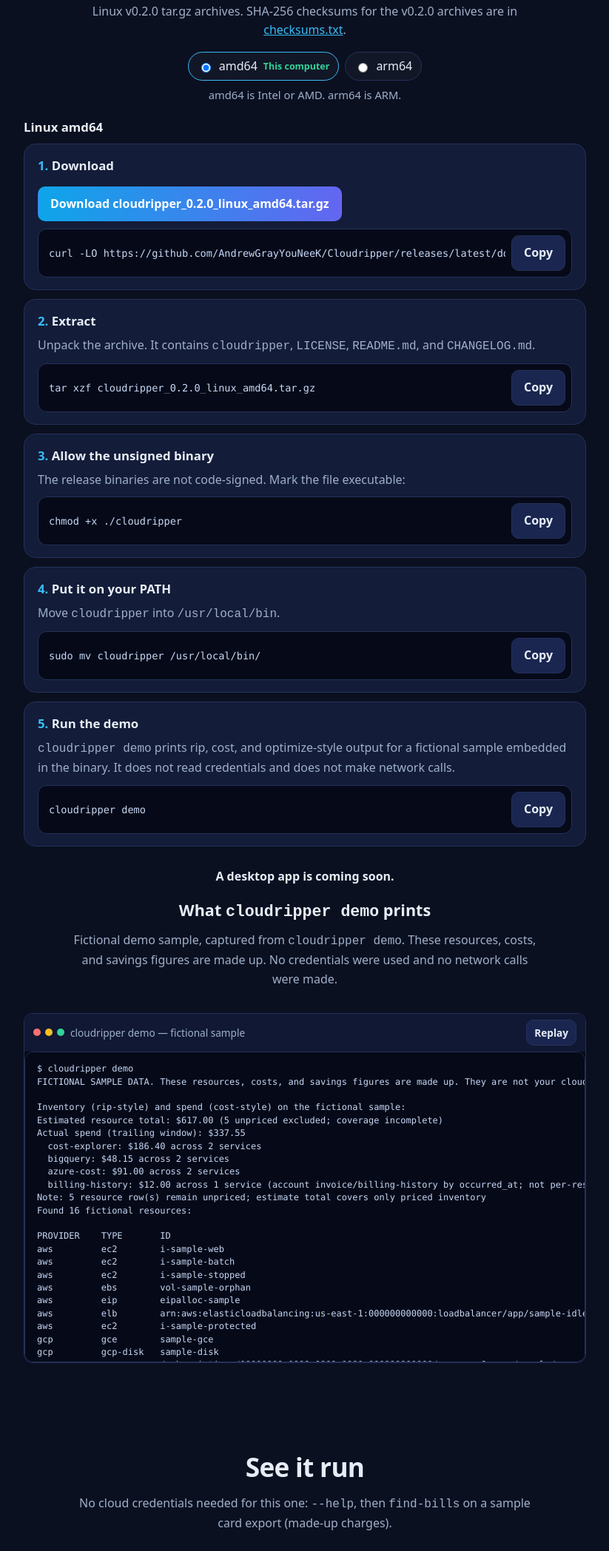
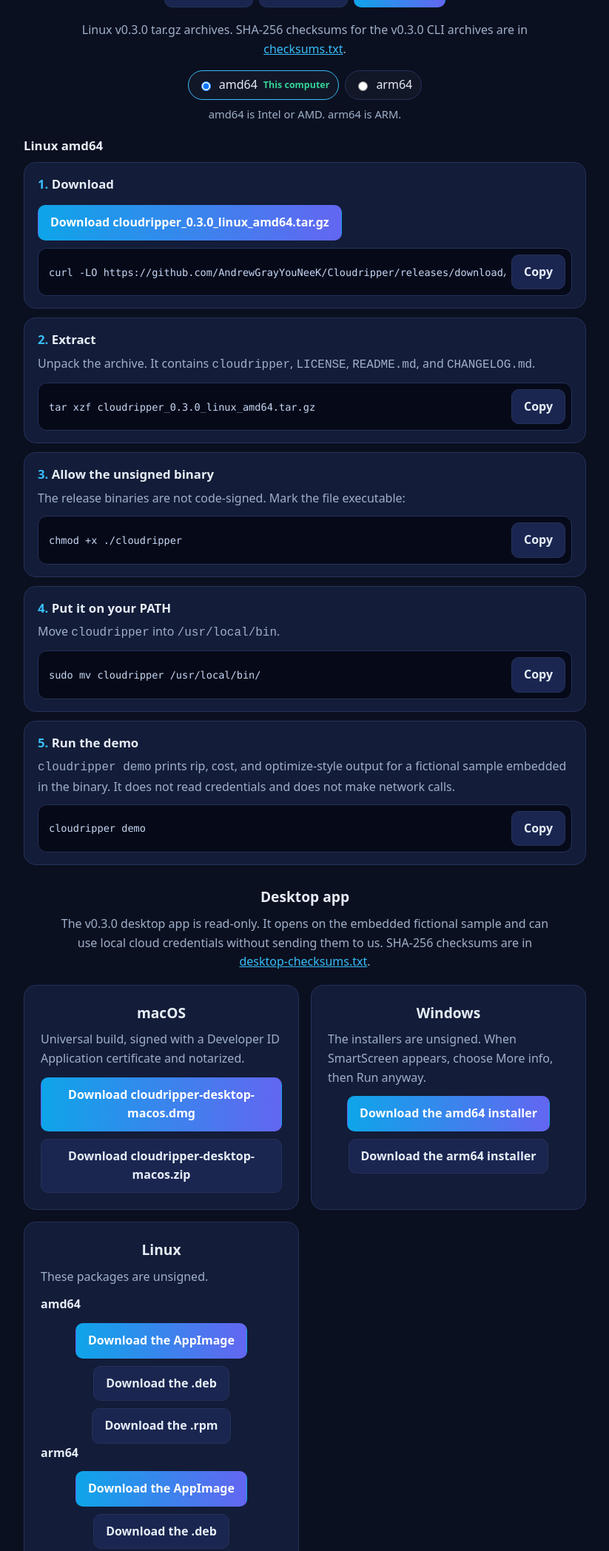
Before and after one commit to AndrewGrayYouNeeK/Cloudripper, a website: page site/public/index.html in a window 1280 px wide. Shown: the part 1448-3544 px from the top of the page at 74% size, without its empty margins (228-1051 px from the left). Drawn offline with Linux system fonts and the light colour scheme.

Commit message:
Point the site downloads at the v0.3.0 release (#18)
Pin the CLI walkthrough to /releases/download/v0.3.0/ archive names, and replace the desktop coming-soon line with links to the signed macOS app and the unsigned Windows and Linux packages.

```diff
--- a/site/public/index.html
+++ b/site/public/index.html
@@ -115,8 +115,14 @@ footer a{margin-right:16px}
 .phone-note .row{justify-content:center}
 body.is-phone .phone-note{display:block}
 @media (max-width:720px){.phone-note{display:block}}
-.panel-lead,.desktop-soon{color:var(--mute);text-align:center;max-width:680px;margin:0 auto 16px}
-.desktop-soon{margin-top:28px;color:var(--text);font-weight:600}
+.panel-lead{color:var(--mute);text-align:center;max-width:680px;margin:0 auto 16px}
+.desktop-app{max-width:760px;margin:28px auto 0}
+.desktop-app h3{margin:0 0 8px;text-align:center;font-size:1.2rem}
+.desktop-app > .panel-lead{margin-bottom:18px}
+.desktop-app .card p{margin:0 0 12px}
+.desktop-app .row{justify-content:center}
+.desktop-app .btn{text-align:center}
+.desktop-app .arch-label{margin:14px 0 8px;font-weight:700;color:var(--text)}
 .arch-picker{display:none;gap:8px;justify-content:center;align-items:center;flex-wrap:wrap;margin:0 auto 8px;max-width:760px}
 .js .arch-picker{display:flex}
 .arch-picker label{display:inline-flex;gap:8px;align-items:center;border:1px solid var(--line);border-radius:999px;padding:6px 12px;background:#ffffff08}
@@ -189,7 +195,7 @@ body.is-phone .phone-note{display:block}
 
 <section id="download"><div class="wrap">
   <h2>Download</h2>
-  <p class="sub">Prebuilt v0.2.0 binaries for Windows, macOS, and Linux. No Go required. The files are the <a href="https://github.com/AndrewGrayYouNeeK/Cloudripper/releases/tag/v0.2.0">v0.2.0 release</a>. The binaries are not code-signed. If you have Go 1.26.10 or newer, the <code>go install</code> command at the top of the page works too.</p>
+  <p class="sub">Prebuilt v0.3.0 CLI binaries and a desktop app for Windows, macOS, and Linux. No Go required. The files are the <a href="https://github.com/AndrewGrayYouNeeK/Cloudripper/releases/tag/v0.3.0">v0.3.0 release</a>. The CLI binaries are not code-signed. If you have Go 1.26.10 or newer, the <code>go install</code> command at the top of the page works too.</p>
   <div class="phone-note" id="phone-note">
     <p><strong>CloudRipper is a command-line tool for computers.</strong> Copy this page or share it, then open it on a computer to download and run the CLI.</p>
     <div class="row">
@@ -203,7 +209,7 @@ body.is-phone .phone-note{display:block}
     <button type="button" role="tab" id="tab-linux" aria-controls="panel-linux" aria-selected="true" tabindex="0">Linux</button>
   </div>
   <div role="tabpanel" class="os-panel" id="panel-windows" aria-labelledby="tab-windows" hidden>
-      <p class="panel-lead">Windows v0.2.0 zip archives. SHA-256 checksums for the v0.2.0 archives are in <a href="https://github.com/AndrewGrayYouNeeK/Cloudripper/releases/latest/download/checksums.txt">checksums.txt</a>.</p>
+      <p class="panel-lead">Windows v0.3.0 zip archives. SHA-256 checksums for the v0.3.0 CLI archives are in <a href="https://github.com/AndrewGrayYouNeeK/Cloudripper/releases/download/v0.3.0/checksums.txt">checksums.txt</a>.</p>
       <div class="arch-picker" role="radiogroup" aria-label="Windows CPU">
         <label><input type="radio" name="windows-arch" value="amd64"> amd64</label><label><input type="radio" name="windows-arch" value="arm64"> arm64</label>
         <p class="arch-help">Most Windows PCs are amd64. Windows on ARM is arm64.</p>
@@ -213,14 +219,14 @@ body.is-phone .phone-note{display:block}
         <ol class="walk">
           <li>
             <h4>Download</h4>
-            <p><a class="btn primary" href="https://github.com/AndrewGrayYouNeeK/Cloudripper/releases/latest/download/cloudripper_0.2.0_windows_amd64.zip">Download cloudripper_0.2.0_windows_amd64.zip</a></p>
+            <p><a class="btn primary" href="https://github.com/AndrewGrayYouNeeK/Cloudripper/releases/download/v0.3.0/cloudripper_0.3.0_windows_amd64.zip">Download cloudripper_0.3.0_windows_amd64.zip</a></p>
             <p>In PowerShell, <code>curl.exe</code> is the curl binary:</p>
-            <div class="cmdrow"><code>curl.exe -LO https://github.com/AndrewGrayYouNeeK/Cloudripper/releases/latest/download/cloudripper_0.2.0_windows_amd64.zip</code><button type="button" class="copy-cmd" aria-label="Copy Windows amd64 download command">Copy</button></div>
+            <div class="cmdrow"><code>curl.exe -LO https://github.com/AndrewGrayYouNeeK/Cloudripper/releases/download/v0.3.0/cloudripper_0.3.0_windows_amd64.zip</code><button type="button" class="copy-cmd" aria-label="Copy Windows amd64 download command">Copy</button></div>
           </li>
           <li>
             <h4>Extract</h4>
             <p>Unzip the archive in PowerShell. It contains <code>cloudripper.exe</code>, <code>LICENSE</code>, <code>README.md</code>, and <code>CHANGELOG.md</code>.</p>
-            <div class="cmdrow"><code>Expand-Archive -Path .\cloudripper_0.2.0_windows_amd64.zip -DestinationPath .</code><button type="button" class="copy-cmd" aria-label="Copy Windows amd64 extract command">Copy</button></div>
+            <div class="cmdrow"><code>Expand-Archive -Path .\cloudripper_0.3.0_windows_amd64.zip -DestinationPath .</code><button type="button" class="copy-cmd" aria-label="Copy Windows amd64 extract command">Copy</button></div>
           </li>
           <li>
             <h4>Allow the unsigned binary</h4>
@@ -242,14 +248,14 @@ body.is-phone .phone-note{display:block}
         <ol class="walk">
           <li>
             <h4>Download</h4>
-            <p><a class="btn primary" href="https://github.com/AndrewGrayYouNeeK/Cloudripper/releases/latest/download/cloudripper_0.2.0_windows_arm64.zip">Download cloudripper_0.2.0_windows_arm64.zip</a></p>
+            <p><a class="btn primary" href="https://github.com/AndrewGrayYouNeeK/Cloudripper/releases/download/v0.3.0/cloudripper_0.3.0_windows_arm64.zip">Download cloudripper_0.3.0_windows_arm64.zip</a></p>
             <p>In PowerShell, <code>curl.exe</code> is the curl binary:</p>
-            <div class="cmdrow"><code>curl.exe -LO https://github.com/AndrewGrayYouNeeK/Cloudripper/releases/latest/download/cloudripper_0.2.0_windows_arm64.zip</code><button type="button" class="copy-cmd" aria-label="Copy Windows arm64 download command">Copy</button></div>
+            <div class="cmdrow"><code>curl.exe -LO https://github.com/AndrewGrayYouNeeK/Cloudripper/releases/download/v0.3.0/cloudripper_0.3.0_windows_arm64.zip</code><button type="button" class="copy-cmd" aria-label="Copy Windows arm64 download command">Copy</button></div>
           </li>
           <li>
             <h4>Extract</h4>
             <p>Unzip the archive in PowerShell. It contains <code>cloudripper.exe</code>, <code>LICENSE</code>, <code>README.md</code>, and <code>CHANGELOG.md</code>.</p>
-            <div class="cmdrow"><code>Expand-Archive -Path .\cloudripper_0.2.0_windows_arm64.zip -DestinationPath .</code><button type="button" class="copy-cmd" aria-label="Copy Windows arm64 extract command">Copy</button></div>
+            <div class="cmdrow"><code>Expand-Archive -Path .\cloudripper_0.3.0_windows_arm64.zip -DestinationPath .</code><button type="button" class="copy-cmd" aria-label="Copy Windows arm64 extract command">Copy</button></div>
           </li>
           <li>
             <h4>Allow the unsigned binary</h4>
@@ -268,7 +274,7 @@ body.is-phone .phone-note{display:block}
       </div>
     </div>
   <div role="tabpanel" class="os-panel" id="panel-macos" aria-labelledby="tab-macos" hidden>
-      <p class="panel-lead">macOS v0.2.0 tar.gz archives. SHA-256 checksums for the v0.2.0 archives are in <a href="https://github.com/AndrewGrayYouNeeK/Cloudripper/releases/latest/download/checksums.txt">checksums.txt</a>.</p>
+      <p class="panel-lead">macOS v0.3.0 tar.gz archives. SHA-256 checksums for the v0.3.0 CLI archives are in <a href="https://github.com/AndrewGrayYouNeeK/Cloudripper/releases/download/v0.3.0/checksums.txt">checksums.txt</a>.</p>
       <div class="arch-picker" role="radiogroup" aria-label="macOS CPU">
         <label><input type="radio" name="macos-arch" value="arm64"> Apple silicon (arm64)</label><label><input type="radio" name="macos-arch" value="amd64"> Intel (amd64)</label>
         <p class="arch-help">Apple silicon is arm64. Intel Macs are amd64.</p>
@@ -278,13 +284,13 @@ body.is-phone .phone-note{display:block}
         <ol class="walk">
           <li>
             <h4>Download</h4>
-            <p><a class="btn primary" href="https://github.com/AndrewGrayYouNeeK/Cloudripper/releases/latest/download/cloudripper_0.2.0_darwin_arm64.tar.gz">Download cloudripper_0.2.0_darwin_arm64.tar.gz</a></p>
-            <div class="cmdrow"><code>curl -LO https://github.com/AndrewGrayYouNeeK/Cloudripper/releases/latest/download/cloudripper_0.2.0_darwin_arm64.tar.gz</code><button type="button" class="copy-cmd" aria-label="Copy macOS arm64 download command">Copy</button></div>
+            <p><a class="btn primary" href="https://github.com/AndrewGrayYouNeeK/Cloudripper/releases/download/v0.3.0/cloudripper_0.3.0_darwin_arm64.tar.gz">Download cloudripper_0.3.0_darwin_arm64.tar.gz</a></p>
+            <div class="cmdrow"><code>curl -LO https://github.com/AndrewGrayYouNeeK/Cloudripper/releases/download/v0.3.0/cloudripper_0.3.0_darwin_arm64.tar.gz</code><button type="button" class="copy-cmd" aria-label="Copy macOS arm64 download command">Copy</button></div>
           </li>
           <li>
             <h4>Extract</h4>
             <p>Unpack the archive. It contains <code>cloudripper</code>, <code>LICENSE</code>, <code>README.md</code>, and <code>CHANGELOG.md</code>.</p>
-            <div class="cmdrow"><code>tar xzf cloudripper_0.2.0_darwin_arm64.tar.gz</code><button type="button" class="copy-cmd" aria-label="Copy macOS arm64 extract command">Copy</button></div>
+            <div class="cmdrow"><code>tar xzf cloudripper_0.3.0_darwin_arm64.tar.gz</code><button type="button" class="copy-cmd" aria-label="Copy macOS arm64 extract command">Copy</button></div>
           </li>
           <li>
             <h4>Allow the unsigned binary</h4>
@@ -307,13 +313,13 @@ body.is-phone .phone-note{display:block}
         <ol class="walk">
           <li>
             <h4>Download</h4>
-            <p><a class="btn primary" href="https://github.com/AndrewGrayYouNeeK/Cloudripper/releases/latest/download/cloudripper_0.2.0_darwin_amd64.tar.gz">Download cloudripper_0.2.0_darwin_amd64.tar.gz</a></p>
-            <div class="cmdrow"><code>curl -LO https://github.com/AndrewGrayYouNeeK/Cloudripper/releases/latest/download/cloudripper_0.2.0_darwin_amd64.tar.gz</code><button type="button" class="copy-cmd" aria-label="Copy macOS amd64 download command">Copy</button></div>
+            <p><a class="btn primary" href="https://github.com/AndrewGrayYouNeeK/Cloudripper/releases/download/v0.3.0/cloudripper_0.3.0_darwin_amd64.tar.gz">Download cloudripper_0.3.0_darwin_amd64.tar.gz</a></p>
+            <div class="cmdrow"><code>curl -LO https://github.com/AndrewGrayYouNeeK/Cloudripper/releases/download/v0.3.0/cloudripper_0.3.0_darwin_amd64.tar.gz</code><button type="button" class="copy-cmd" aria-label="Copy macOS amd64 download command">Copy</button></div>
           </li>
           <li>
             <h4>Extract</h4>
             <p>Unpack the archive. It contains <code>cloudripper</code>, <code>LICENSE</code>, <code>README.md</code>, and <code>CHANGELOG.md</code>.</p>
-            <div class="cmdrow"><code>tar xzf cloudripper_0.2.0_darwin_amd64.tar.gz</code><button type="button" class="copy-cmd" aria-label="Copy macOS amd64 extract command">Copy</button></div>
+            <div class="cmdrow"><code>tar xzf cloudripper_0.3.0_darwin_amd64.tar.gz</code><button type="button" class="copy-cmd" aria-label="Copy macOS amd64 extract command">Copy</button></div>
           </li>
           <li>
             <h4>Allow the unsigned binary</h4>
@@ -333,7 +339,7 @@ body.is-phone .phone-note{display:block}
       </div>
     </div>
   <div role="tabpanel" class="os-panel" id="panel-linux" aria-labelledby="tab-linux">
-      <p class="panel-lead">Linux v0.2.0 tar.gz archives. SHA-256 checksums for the v0.2.0 archives are in <a href="https://github.com/AndrewGrayYouNeeK/Cloudripper/releases/latest/download/checksums.txt">checksums.txt</a>.</p>
+      <p class="panel-lead">Linux v0.3.0 tar.gz archives. SHA-256 checksums for the v0.3.0 CLI archives are in <a href="https://github.com/AndrewGrayYouNeeK/Cloudripper/releases/download/v0.3.0/checksums.txt">checksums.txt</a>.</p>
       <div class="arch-picker" role="radiogroup" aria-label="Linux CPU">
         <label><input type="radio" name="linux-arch" value="amd64"> amd64</label><label><input type="radio" name="linux-arch" value="arm64"> arm64</label>
         <p class="arch-help">amd64 is Intel or AMD. arm64 is ARM.</p>
@@ -343,13 +349,13 @@ body.is-phone .phone-note{display:block}
         <ol class="walk">
           <li>
             <h4>Download</h4>
-            <p><a class="btn primary" href="https://github.com/AndrewGrayYouNeeK/Cloudripper/releases/latest/download/cloudripper_0.2.0_linux_amd64.tar.gz">Download cloudripper_0.2.0_linux_amd64.tar.gz</a></p>
-            <div class="cmdrow"><code>curl -LO https://github.com/AndrewGrayYouNeeK/Cloudripper/releases/latest/download/cloudripper_0.2.0_linux_amd64.tar.gz</code><button type="button" class="copy-cmd" aria-label="Copy Linux amd64 download command">Copy</button></div>
+            <p><a class="btn primary" href="https://github.com/AndrewGrayYouNeeK/Cloudripper/releases/download/v0.3.0/cloudripper_0.3.0_linux_amd64.tar.gz">Download cloudripper_0.3.0_linux_amd64.tar.gz</a></p>
+            <div class="cmdrow"><code>curl -LO https://github.com/AndrewGrayYouNeeK/Cloudripper/releases/download/v0.3.0/cloudripper_0.3.0_linux_amd64.tar.gz</code><button type="button" class="copy-cmd" aria-label="Copy Linux amd64 download command">Copy</button></div>
           </li>
           <li>
             <h4>Extract</h4>
             <p>Unpack the archive. It contains <code>cloudripper</code>, <code>LICENSE</code>, <code>README.md</code>, and <code>CHANGELOG.md</code>.</p>
-            <div class="cmdrow"><code>tar xzf cloudripper_0.2.0_linux_amd64.tar.gz</code><button type="button" class="copy-cmd" aria-label="Copy Linux amd64 extract command">Copy</button></div>
+            <div class="cmdrow"><code>tar xzf cloudripper_0.3.0_linux_amd64.tar.gz</code><button type="button" class="copy-cmd" aria-label="Copy Linux amd64 extract command">Copy</button></div>
           </li>
           <li>
             <h4>Allow the unsigned binary</h4>
@@ -372,13 +378,13 @@ body.is-phone .phone-note{display:block}
         <ol class="walk">
           <li>
             <h4>Download</h4>
-            <p><a class="btn primary" href="https://github.com/AndrewGrayYouNeeK/Cloudripper/releases/latest/download/cloudripper_0.2.0_linux_arm64.tar.gz">Download cloudripper_0.2.0_linux_arm64.tar.gz</a></p>
-            <div class="cmdrow"><code>curl -LO https://github.com/AndrewGrayYouNeeK/Cloudripper/releases/latest/download/cloudripper_0.2.0_linux_arm64.tar.gz</code><button type="button" class="copy-cmd" aria-label="Copy Linux arm64 download command">Copy</button></div>
+            <p><a class="btn primary" href="https://github.com/AndrewGrayYouNeeK/Cloudripper/releases/download/v0.3.0/cloudripper_0.3.0_linux_arm64.tar.gz">Download cloudripper_0.3.0_linux_arm64.tar.gz</a></p>
+            <div class="cmdrow"><code>curl -LO https://github.com/AndrewGrayYouNeeK/Cloudripper/releases/download/v0.3.0/cloudripper_0.3.0_linux_arm64.tar.gz</code><button type="button" class="copy-cmd" aria-label="Copy Linux arm64 download command">Copy</button></div>
           </li>
           <li>
             <h4>Extract</h4>
             <p>Unpack the archive. It contains <code>cloudripper</code>, <code>LICENSE</code>, <code>README.md</code>, and <code>CHANGELOG.md</code>.</p>
-            <div class="cmdrow"><code>tar xzf cloudripper_0.2.0_linux_arm64.tar.gz</code><button type="button" class="copy-cmd" aria-label="Copy Linux arm64 extract command">Copy</button></div>
+            <div class="cmdrow"><code>tar xzf cloudripper_0.3.0_linux_arm64.tar.gz</code><button type="button" class="copy-cmd" aria-label="Copy Linux arm64 extract command">Copy</button></div>
           </li>
           <li>
             <h4>Allow the unsigned binary</h4>
@@ -397,7 +403,30 @@ body.is-phone .phone-note{display:block}
         </ol>
       </div>
     </div>
-  <p class="desktop-soon">A desktop app is coming soon.</p>
+  <div class="desktop-app" id="desktop-app">
+    <h3>Desktop app</h3>
+    <p class="panel-lead">The v0.3.0 desktop app is read-only. It opens on the embedded fictional sample and can use local cloud credentials without sending them to us. SHA-256 checksums are in <a href="https://github.com/AndrewGrayYouNeeK/Cloudripper/releases/download/v0.3.0/desktop-checksums.txt">desktop-checksums.txt</a>.</p>
+    <div class="grid">
+      <div class="card">
+        <h3>macOS</h3>
+        <p>Universal build, signed with a Developer ID Application certificate and notarized.</p>
+        <div class="row"><a class="btn primary" href="https://github.com/AndrewGrayYouNeeK/Cloudripper/releases/download/v0.3.0/cloudripper-desktop-macos.dmg">Download cloudripper-desktop-macos.dmg</a><a class="btn" href="https://github.com/AndrewGrayYouNeeK/Cloudripper/releases/download/v0.3.0/cloudripper-desktop-macos.zip">Download cloudripper-desktop-macos.zip</a></div>
+      </div>
+      <div class="card">
+        <h3>Windows</h3>
+        <p>The installers are unsigned. When SmartScreen appears, choose More info, then Run anyway.</p>
+        <div class="row"><a class="btn primary" href="https://github.com/AndrewGrayYouNeeK/Cloudripper/releases/download/v0.3.0/cloudripper-desktop-amd64-installer.exe">Download the amd64 installer</a><a class="btn" href="https://github.com/AndrewGrayYouNeeK/Cloudripper/releases/download/v0.3.0/cloudripper-desktop-arm64-installer.exe">Download the arm64 installer</a></div>
+      </div>
+      <div class="card">
+        <h3>Linux</h3>
+        <p>These packages are unsigned.</p>
+        <p class="arch-label">amd64</p>
+        <div class="row"><a class="btn primary" href="https://github.com/AndrewGrayYouNeeK/Cloudripper/releases/download/v0.3.0/cloudripper-desktop-x86_64.AppImage">Download the AppImage</a><a class="btn" href="https://github.com/AndrewGrayYouNeeK/Cloudripper/releases/download/v0.3.0/cloudripper-desktop_0.3.0_amd64.deb">Download the .deb</a><a class="btn" href="https://github.com/AndrewGrayYouNeeK/Cloudripper/releases/download/v0.3.0/cloudripper-desktop-0.3.0-1.x86_64.rpm">Download the .rpm</a></div>
+        <p class="arch-label">arm64</p>
+        <div class="row"><a class="btn primary" href="https://github.com/AndrewGrayYouNeeK/Cloudripper/releases/download/v0.3.0/cloudripper-desktop-aarch64.AppImage">Download the AppImage</a><a class="btn" href="https://github.com/AndrewGrayYouNeeK/Cloudripper/releases/download/v0.3.0/cloudripper-desktop_0.3.0_arm64.deb">Download the .deb</a><a class="btn" href="https://github.com/AndrewGrayYouNeeK/Cloudripper/releases/download/v0.3.0/cloudripper-desktop-0.3.0-1.aarch64.rpm">Download the .rpm</a></div>
+      </div>
+    </div>
+  </div>
   <h3 id="demo-term-title">What <code>cloudripper demo</code> prints</h3>
   <p class="sub">Fictional demo sample, captured from <code>cloudripper demo</code>. These resources, costs, and savings figures are made up. No credentials were used and no network calls were made.</p>
   <div class="term" aria-labelledby="demo-term-title">
```
Also changed, not shown: site/src/page.test.js (+28 -14 lines), CHANGELOG.md.
